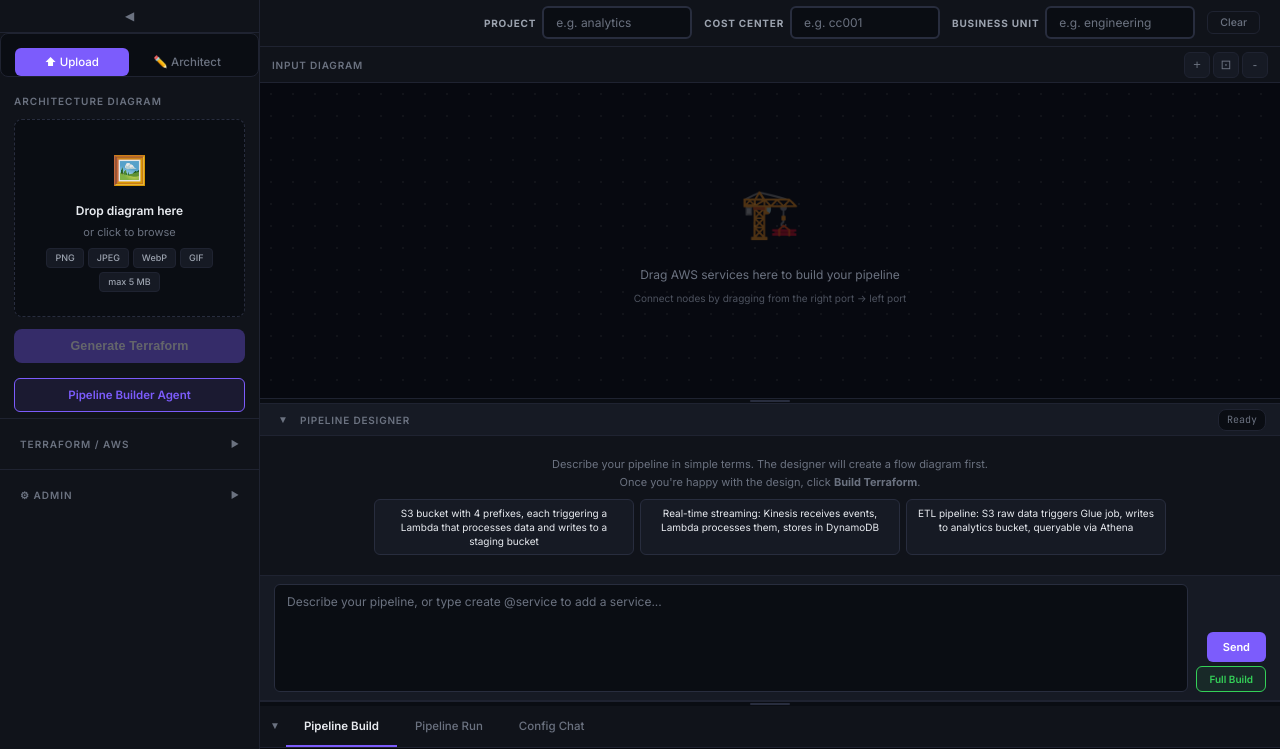
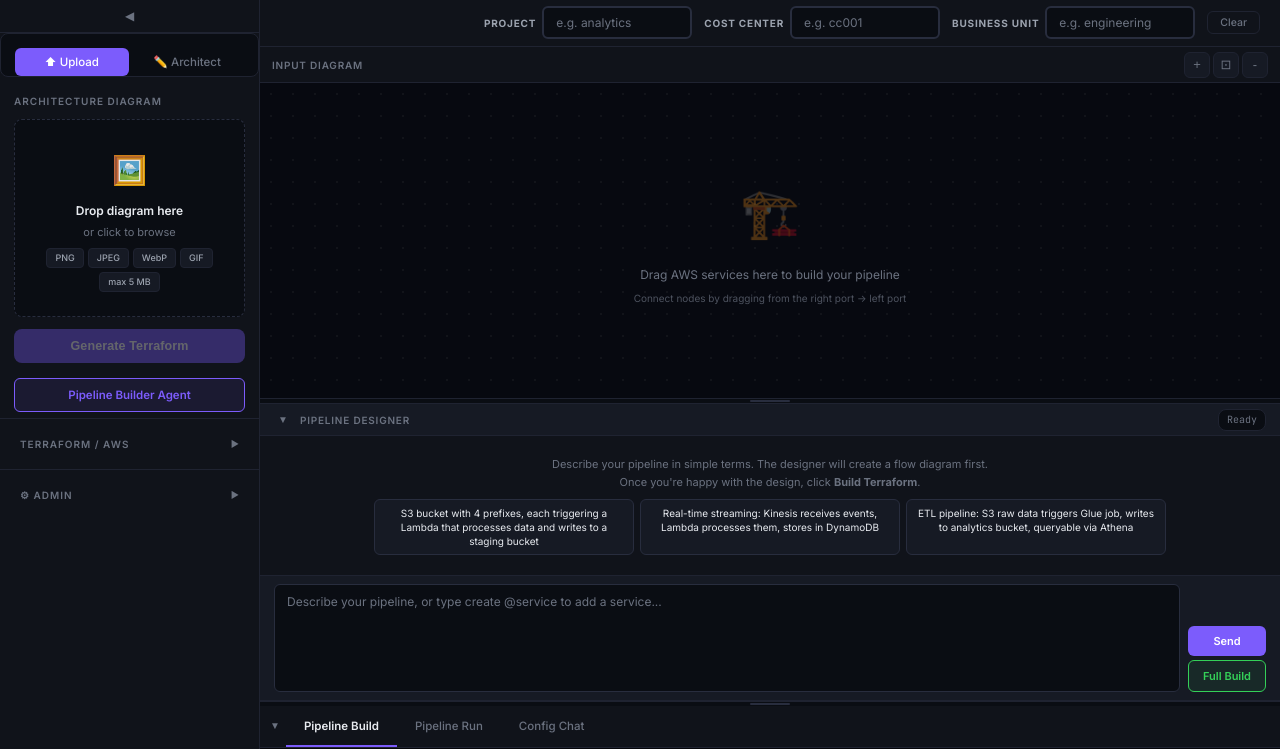
Before and after one commit to jsandy16/pipeline-agent-v1, a FastAPI app: page / in a window 1280 px wide. Shown: the part 51-800 px from the top of the page. Run offline with FastAPI, Linux system fonts and the light colour scheme; some libraries are stand-ins or nearby versions.

Commit message:
pipeline version v2- multi agent with orchestrater - full build button fix

```diff
--- a/templates/static/styles.css
+++ b/templates/static/styles.css
@@ -869,7 +869,6 @@
       cursor: pointer;
       font-family: var(--font);
       transition: all 0.15s var(--ease);
-      align-self: flex-end;
       flex-shrink: 0;
     }
     .dc-send:hover:not(:disabled) { background: var(--accent-hover); }
@@ -881,12 +880,12 @@
       align-self: flex-end; flex-shrink: 0;
     }
     .dc-orch-btn {
-      padding: 6px 12px;
+      padding: 8px 14px;
       border-radius: var(--radius-sm);
       border: 1px solid var(--green);
-      background: var(--green-bg, rgba(46,160,67,0.1));
-      color: var(--green, #3fb950);
-      font-size: 10px;
+      background: var(--green-bg);
+      color: var(--green);
+      font-size: 11px;
       font-weight: 600;
       cursor: pointer;
       font-family: var(--font);
@@ -894,6 +893,7 @@
       white-space: nowrap;
     }
     .dc-orch-btn:hover { background: var(--green); color: #fff; }
+    .dc-orch-btn:disabled { opacity: .35; cursor: not-allowed; }
     .orch-panel {
       display: flex; flex-direction: column;
       background: var(--surface2);
```
